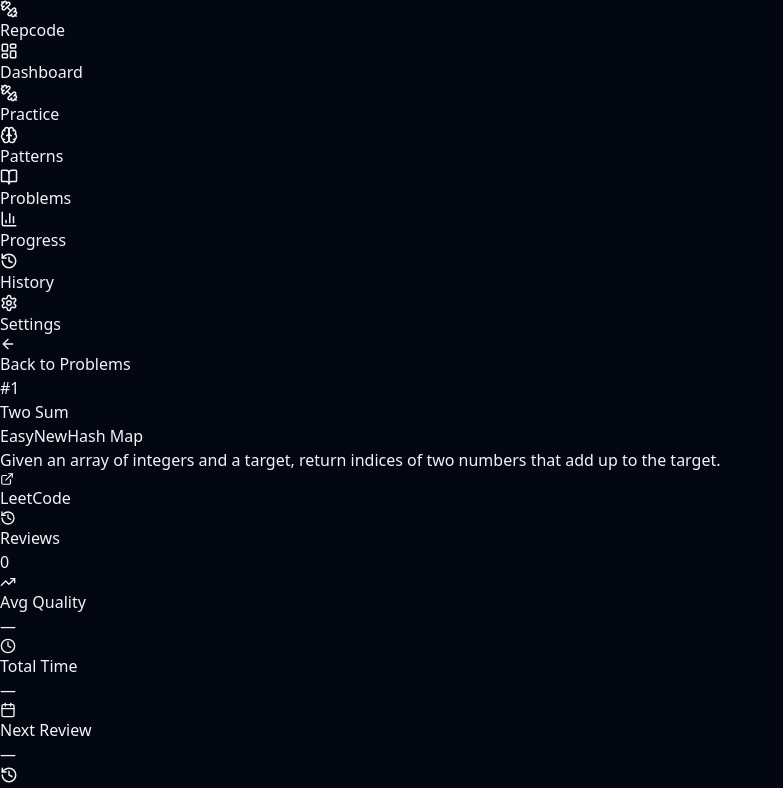
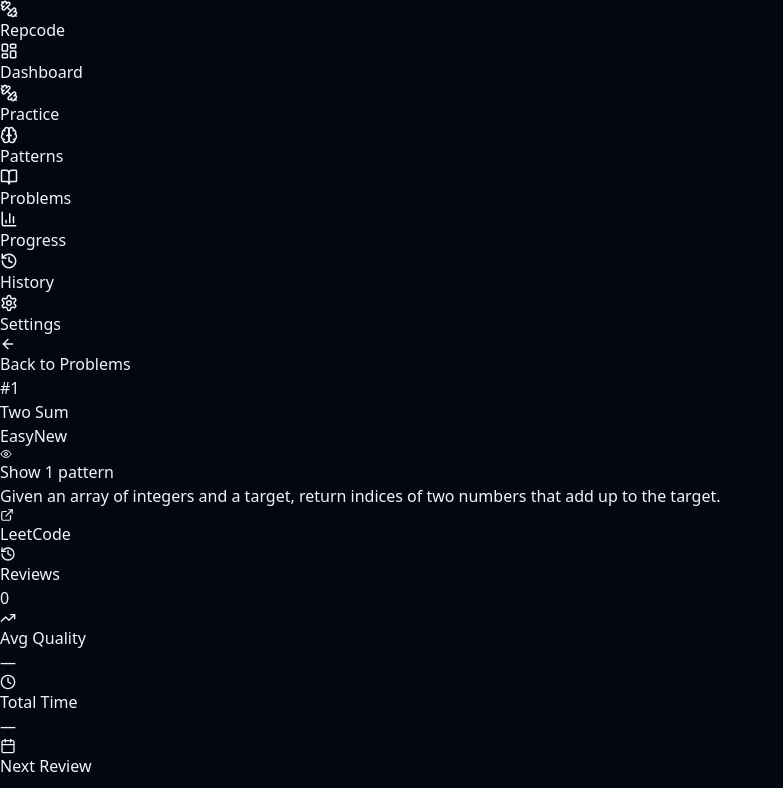
Before and after one commit to LiamResc/Repcode, a React (Vite) app: page /problems/1 in a window 1280 px wide. Shown: the top 788 px of the page, without its empty margins (0-783 px from the left). Built offline with nearby package versions, Linux system fonts and the light colour scheme.

Commit message:
hide patterns so user doesnt see by default

```diff
--- /dev/null
+++ b/src/components/PatternSpoiler.tsx
@@ -0,0 +1,44 @@
+import { useState } from 'react';
+import { Eye, EyeOff } from 'lucide-react';
+import { PatternTag } from './PatternTag';
+
+interface PatternSpoilerProps {
+  patterns: string[];
+  size?: 'sm' | 'md';
+}
+
+export function PatternSpoiler({ patterns, size = 'sm' }: PatternSpoilerProps) {
+  const [revealed, setRevealed] = useState(false);
+
+  return (
+    <div className="flex items-center gap-2 flex-wrap">
+      {revealed ? (
+        <>
+          {patterns.map((p) => (
+            <PatternTag key={p} pattern={p} size={size} />
+          ))}
+          <button
+            onClick={(e) => {
+              e.stopPropagation();
+              setRevealed(false);
+            }}
+            className="flex items-center gap-1 text-xs text-gray-600 hover:text-gray-400 transition-colors"
+          >
+            <EyeOff size={12} />
+          </button>
+        </>
+      ) : (
+        <button
+          onClick={(e) => {
+            e.stopPropagation();
+            setRevealed(true);
+          }}
+          className="flex items-center gap-1.5 text-xs text-gray-600 hover:text-gray-400 transition-colors px-2 py-0.5 rounded-full border border-gray-800 hover:border-gray-700"
+        >
+          <Eye size={12} />
+          <span>Show {patterns.length} pattern{patterns.length !== 1 ? 's' : ''}</span>
+        </button>
+      )}
+    </div>
+  );
+}
--- a/src/pages/ProblemDetail.tsx
+++ b/src/pages/ProblemDetail.tsx
@@ -16,6 +16,7 @@ import { getProgress, getAllProgress } from '../engine/storage';
 import { getMasteryLevel } from '../engine/spaced-repetition';
 import { DifficultyBadge } from '../components/DifficultyBadge';
 import { PatternTag } from '../components/PatternTag';
+import { PatternSpoiler } from '../components/PatternSpoiler';
 import { MasteryIndicator } from '../components/MasteryIndicator';
 import { formatDistanceToNow, format } from 'date-fns';
 
@@ -80,9 +81,7 @@ export function ProblemDetail() {
             <div className="flex items-center gap-2 flex-wrap mb-4">
               <DifficultyBadge difficulty={problem.difficulty} size="md" />
               <MasteryIndicator progress={progress} size="md" />
-              {problem.patterns.map((p) => (
-                <PatternTag key={p} pattern={p} size="md" />
-              ))}
+              <PatternSpoiler patterns={problem.patterns} size="md" />
             </div>
             <p className="text-gray-300">{problem.description}</p>
           </div>
--- a/src/pages/Problems.tsx
+++ b/src/pages/Problems.tsx
@@ -5,6 +5,7 @@ import { problems } from '../data/problems';
 import { getAllProgress } from '../engine/storage';
 import { DifficultyBadge } from '../components/DifficultyBadge';
 import { PatternTag } from '../components/PatternTag';
+import { PatternSpoiler } from '../components/PatternSpoiler';
 import { MasteryIndicator } from '../components/MasteryIndicator';
 import { getAllPatterns } from '../engine/session-generator';
 
@@ -177,11 +178,7 @@ export function Problems() {
                       <DifficultyBadge difficulty={problem.difficulty} />
                       <MasteryIndicator progress={progress} />
                     </div>
-                    <div className="flex items-center gap-2 flex-wrap">
-                      {problem.patterns.map((p) => (
-                        <PatternTag key={p} pattern={p} />
-                      ))}
-                    </div>
+                    <PatternSpoiler patterns={problem.patterns} />
                   </div>
                 </div>
                 <a
```
